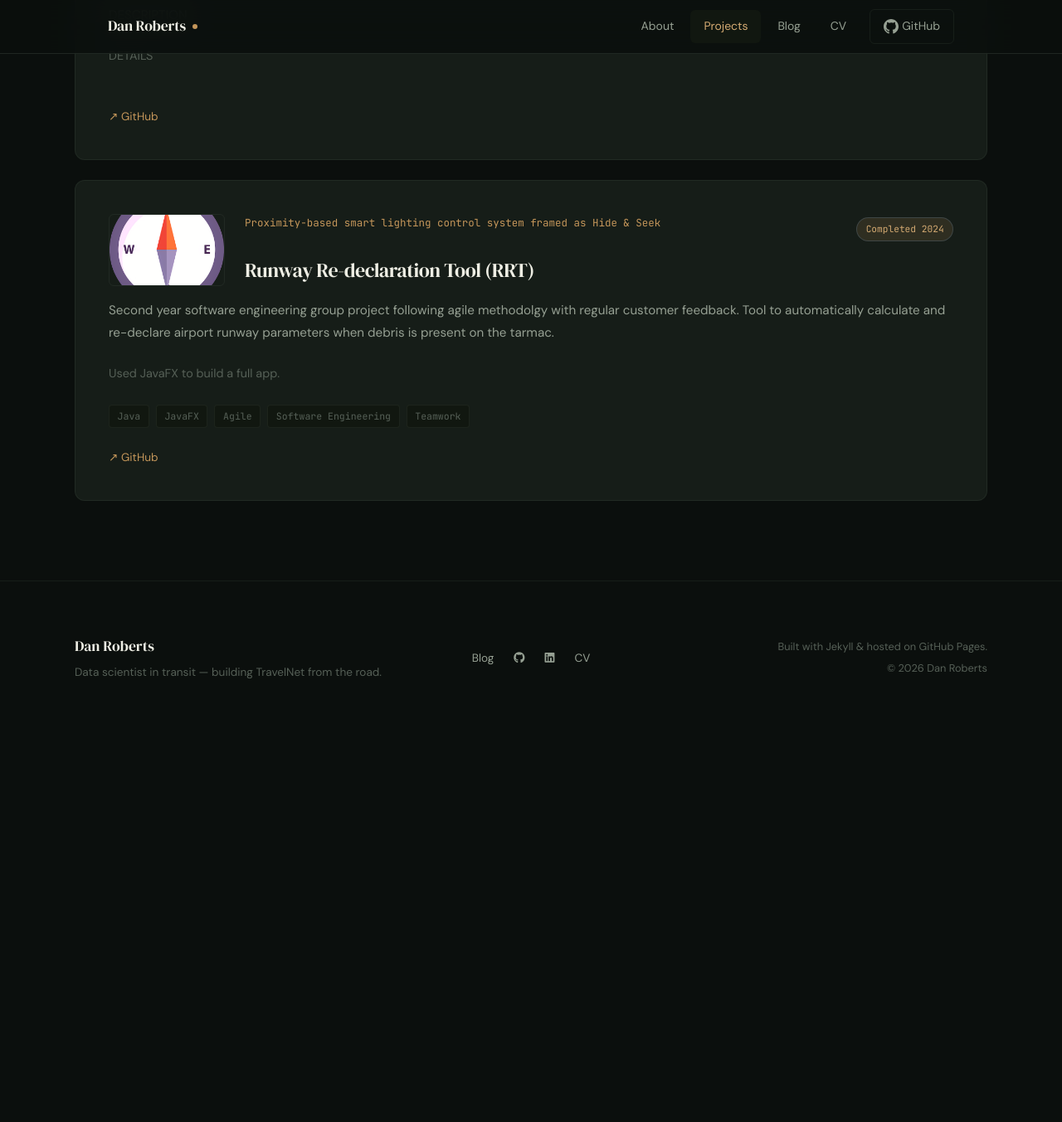
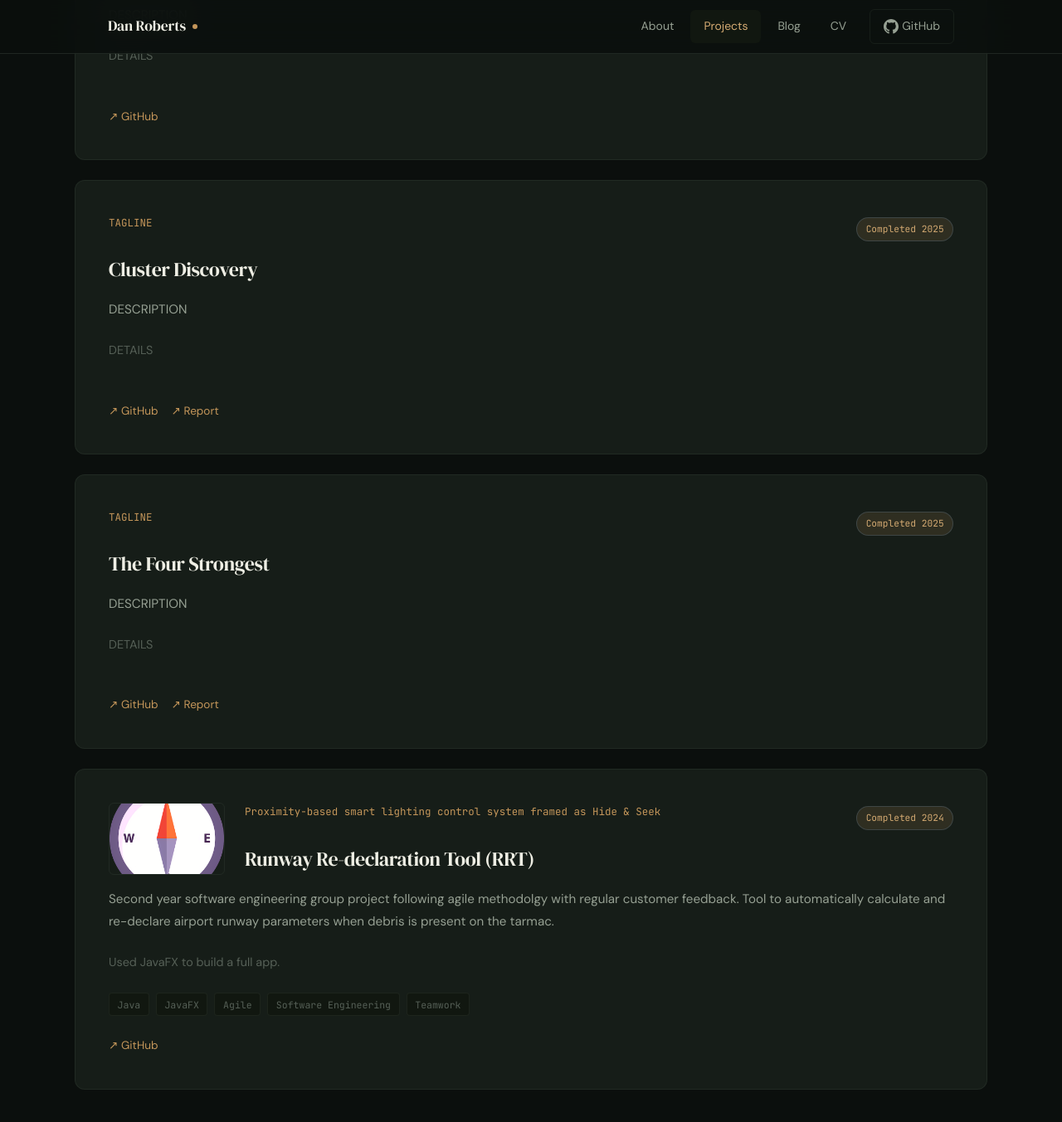
Before and after one commit to danielroberts20/danielroberts20.github.io, a Jekyll site: the page built from projects.md, in a window 1280 px wide and 1400 px high, scrolled down 2354 px. Shown: the top 1353 px of the window at 83% size. Built offline with Jekyll 4.4.1, drawn with Linux system fonts in a browser that asks for light colours; before the commit the page ends 3240 px from its top, so only the background shows below that.

Commit message:
Added more uni projects

```diff
--- a/_data/projects.yml
+++ b/_data/projects.yml
@@ -89,6 +89,36 @@
   featured: false
   year: 2025
 
+- name: Cluster Discovery
+  tagline: TAGLINE
+  #thumbnail: /assets/images/projects/ble.png   # ← add this
+  pdf: /assets/pdf/cluster_discovery.pdf  # ← omit if no PDF
+  description: >
+    DESCRIPTION
+  detail: >
+    DETAILS
+  tags: []
+  status: complete
+  status_label: Completed 2025
+  github: https://github.com/danielroberts20/Cluster-Discovery
+  featured: false
+  year: 2025
+
+- name: The Four Strongest
+  tagline: TAGLINE
+  #thumbnail: /assets/images/projects/ble.png   # ← add this
+  pdf: /assets/pdf/the_four_strongest.pdf  # ← omit if no PDF
+  description: >
+    DESCRIPTION
+  detail: >
+    DETAILS
+  tags: []
+  status: complete
+  status_label: Completed 2025
+  github: https://github.com/danielroberts20/The-Four-Strongest
+  featured: false
+  year: 2025
+
 
 
 - name: Runway Re-declaration Tool (RRT)
```
Also changed, not shown: 2 other files.
